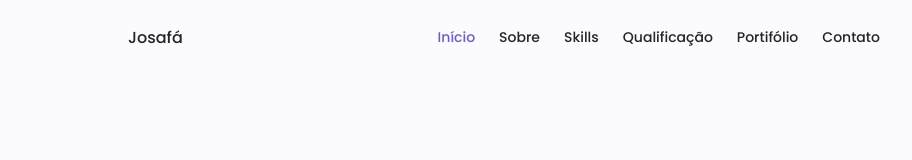
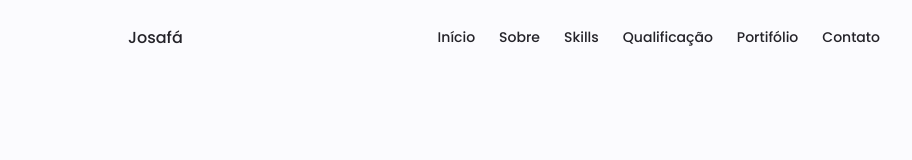
Before and after one commit to FAFAzin/portifolio_profissional, a React (Vite) app: page / in a window 1280 px wide. Shown: the top 160 px of the page, without its empty margins (128-1040 px from the left). Built offline with nearby package versions, Linux system fonts and the light colour scheme.

Commit message:
active link removido

```diff
--- a/src/components/Navbar/index.jsx
+++ b/src/components/Navbar/index.jsx
@@ -38,7 +38,7 @@ const Navbar = () => {
 
                         {/* Home icon */}
                         <li className='nav__item'>
-                            <a href='#inicio' onClick={ActiveMenu} className='nav__link active-link'>
+                            <a href='#inicio' onClick={ActiveMenu} className='nav__link'>
                                 <BiHome className='nav__icon' /> Início
                             </a>
                         </li>
```
